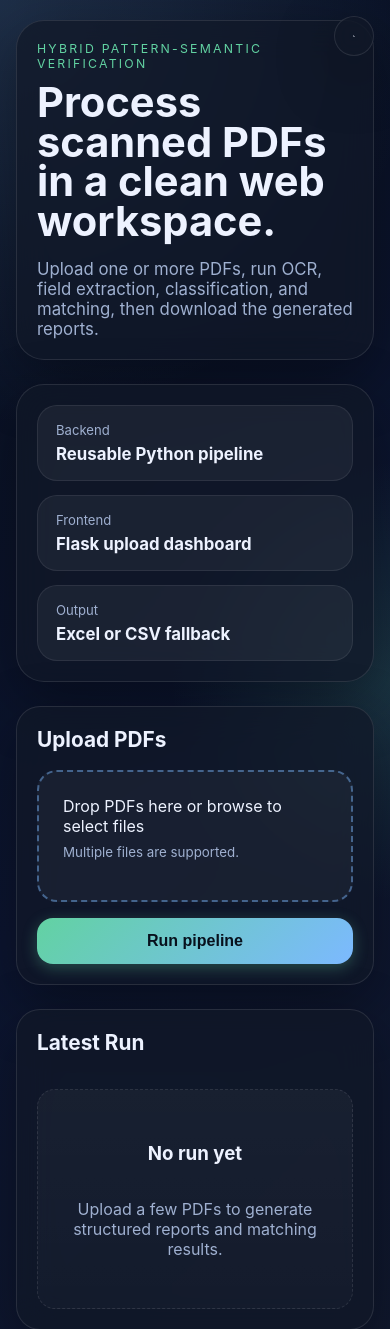
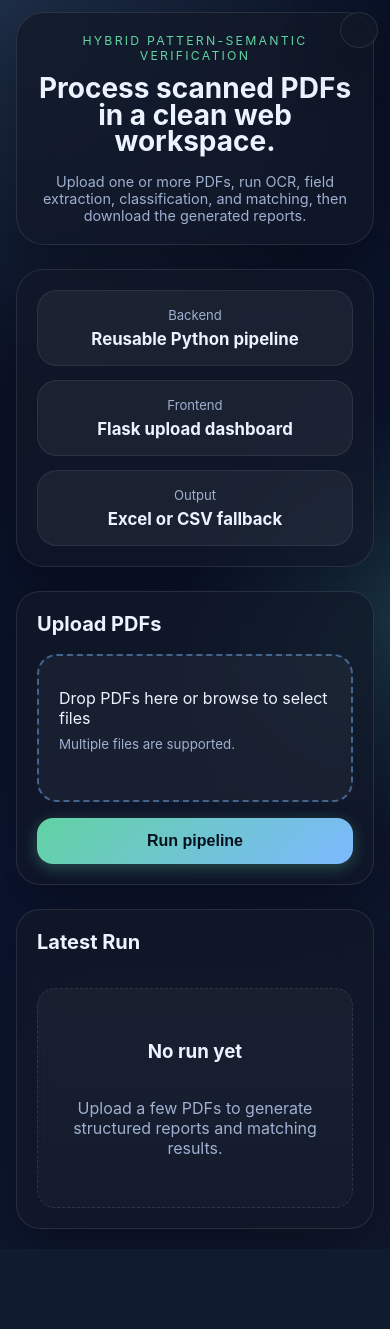
Before and after one commit to AninditaGarai/intelligent_document_automation-main, a Flask app: page / in a window 390 px wide. Shown: the top 1329 px of the page. After the commit the page ends 1239 px from the top, so only its background shows below. Run offline with Flask 3, Linux system fonts and the light colour scheme.

Commit message:
Improve mobile responsiveness
- Add 1024px breakpoint for tablet optimization
- Enhance 768px breakpoint with better spacing and layout
- Add 480px breakpoint for mobile phone optimization
- Stack hero section vertically on smaller screens
- Make upload button full-width on mobile
- Adjust font sizes for smaller screens
- Optimize theme toggle button size on mobile
- Improve toast notifications on mobile devices
- Ensure all UI elements are touch-friendly

```diff
--- a/intelligent_document_automation-main/static/styles.css
+++ b/intelligent_document_automation-main/static/styles.css
@@ -650,9 +650,28 @@ html {
 }
 
 /* Improved Responsive Design */
+@media (max-width: 1024px) {
+  .content-grid {
+    grid-template-columns: 1fr;
+  }
+
+  .hero {
+    flex-direction: column;
+    text-align: center;
+  }
+
+  .hero-copy {
+    padding: 32px 24px;
+  }
+
+  .hero-panel {
+    padding: 24px;
+  }
+}
+
 @media (max-width: 768px) {
   .page-shell {
-    padding: 20px 0 32px;
+    padding: 16px 0 24px;
   }
 
   .hero-copy,
@@ -673,8 +692,8 @@ html {
   }
 
   .toast-container {
-    left: 20px;
-    right: 20px;
+    left: 16px;
+    right: 16px;
   }
 
   .toast {
@@ -687,4 +706,64 @@ html {
     width: 40px;
     height: 40px;
   }
+
+  .upload-form button {
+    width: 100%;
+  }
+
+  .dropzone {
+    padding: 32px 20px;
+  }
 }
+
+@media (max-width: 480px) {
+  .page-shell {
+    padding: 12px 0 20px;
+  }
+
+  .hero h1 {
+    font-size: 1.75rem;
+  }
+
+  .hero .lede {
+    font-size: 0.9rem;
+  }
+
+  .card h2 {
+    font-size: 1.25rem;
+  }
+
+  .metrics {
+    grid-template-columns: 1fr;
+  }
+
+  .stat-label {
+    font-size: 0.75rem;
+  }
+
+  .stat-value {
+    font-size: 1.5rem;
+  }
+
+  .toast {
+    padding: 12px 16px;
+    font-size: 0.875rem;
+  }
+
+  .theme-toggle {
+    top: 12px;
+    right: 12px;
+    width: 36px;
+    height: 36px;
+  }
+
+  .theme-toggle svg {
+    width: 18px;
+    height: 18px;
+  }
+
+  .upload-progress-text,
+  .progress-text {
+    font-size: 0.75rem;
+  }
+}
```
